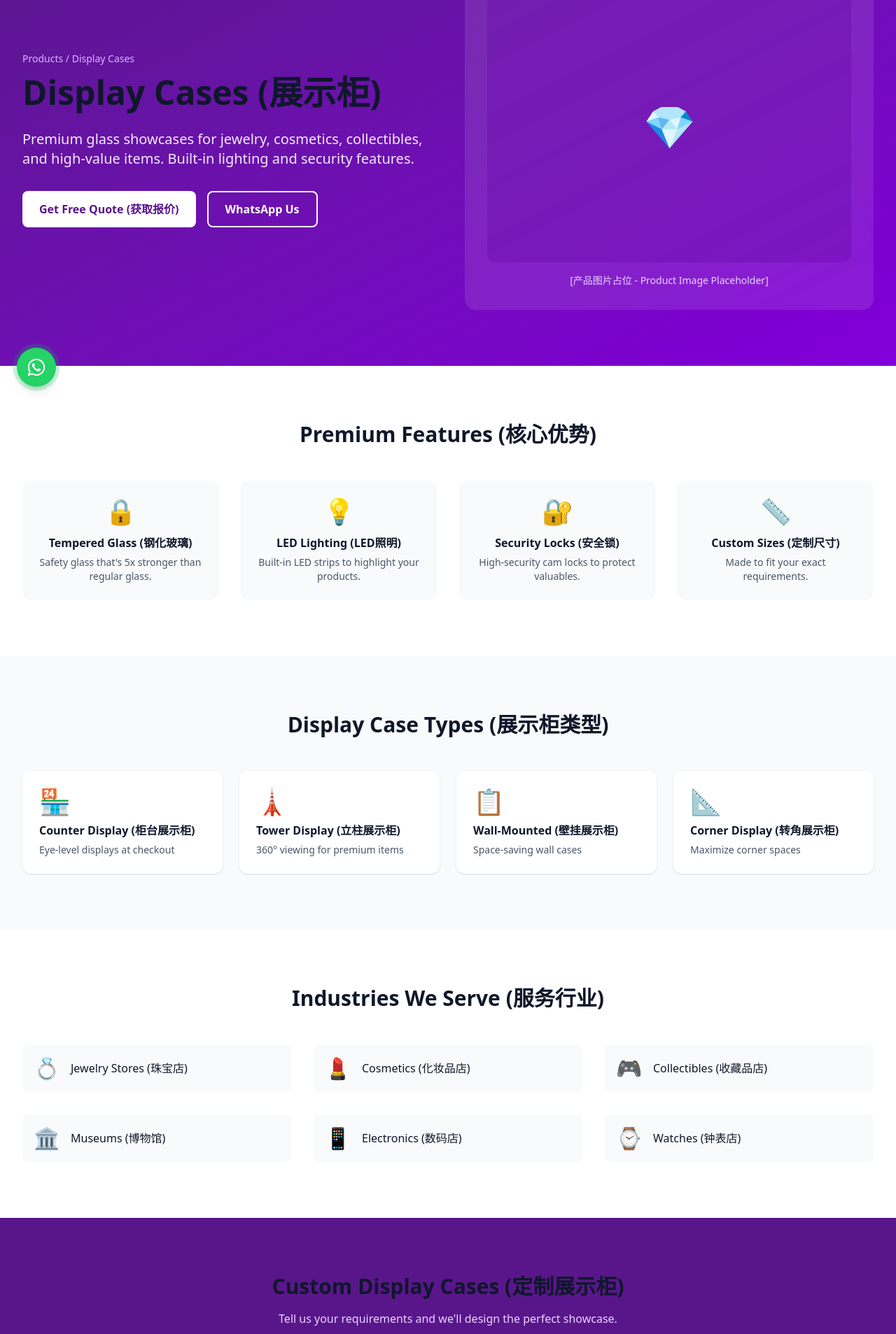
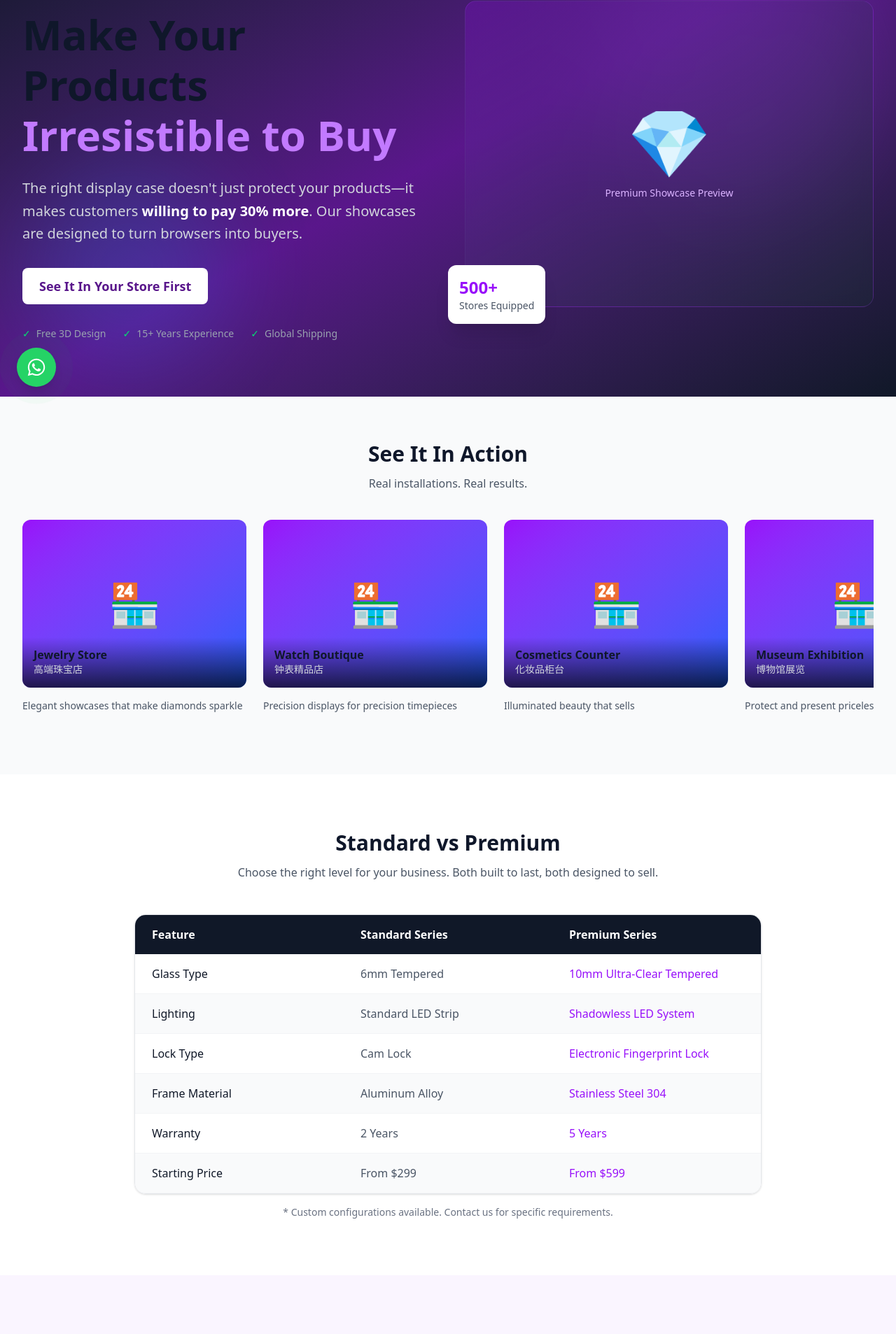
Before and after one commit to Benoy1200/goodok-website, a Next.js app: page /products/display-cases in a window 1280 px wide. Shown: the part 223-2130 px from the top of the page at 70% size. Built offline with nearby package versions, Linux system fonts and the light colour scheme.

Commit message:
feat: redesign Display Cases page with scene-based UX approach

```diff
--- a/app/products/display-cases/page.tsx
+++ b/app/products/display-cases/page.tsx
@@ -1,10 +1,11 @@
 import type { Metadata } from "next";
 import Link from "next/link";
+import Image from "next/image";
 
 export const metadata: Metadata = {
     title: "Display Cases Wholesale | Glass Showcases for Retail | Goodok",
     description:
-        "Premium glass display cases for jewelry, cosmetics, and collectibles. LED lighting, security locks, custom sizes available.",
+        "Premium glass display cases that make your jewelry shine brighter and sell faster. LED lighting, security locks, custom sizes. Free 3D design in 24h.",
     keywords: [
         "display cases",
         "glass showcase",
@@ -14,153 +15,302 @@ export const metadata: Metadata = {
     ],
 };
 
-const features = [
+// Scene gallery data - showcasing real installations
+const sceneGallery = [
     {
-        title: "Tempered Glass (钢化玻璃)",
-        description: "Safety glass that's 5x stronger than regular glass.",
-        icon: "🔒",
+        title: "Jewelry Store",
+        subtitle: "高端珠宝店",
+        description: "Elegant showcases that make diamonds sparkle",
+        image: "/images/scenes/jewelry-store.jpg",
     },
     {
-        title: "LED Lighting (LED照明)",
-        description: "Built-in LED strips to highlight your products.",
-        icon: "💡",
+        title: "Watch Boutique",
+        subtitle: "钟表精品店",
+        description: "Precision displays for precision timepieces",
+        image: "/images/scenes/watch-store.jpg",
     },
     {
-        title: "Security Locks (安全锁)",
-        description: "High-security cam locks to protect valuables.",
-        icon: "🔐",
+        title: "Cosmetics Counter",
+        subtitle: "化妆品柜台",
+        description: "Illuminated beauty that sells",
+        image: "/images/scenes/cosmetics-store.jpg",
     },
     {
-        title: "Custom Sizes (定制尺寸)",
-        description: "Made to fit your exact requirements.",
-        icon: "📏",
+        title: "Museum Exhibition",
+        subtitle: "博物馆展览",
+        description: "Protect and present priceless artifacts",
+        image: "/images/scenes/museum.jpg",
     },
 ];
 
-const types = [
-    { name: "Counter Display (柜台展示柜)", desc: "Eye-level displays at checkout", icon: "🏪" },
-    { name: "Tower Display (立柱展示柜)", desc: "360° viewing for premium items", icon: "🗼" },
-    { name: "Wall-Mounted (壁挂展示柜)", desc: "Space-saving wall cases", icon: "📋" },
-    { name: "Corner Display (转角展示柜)", desc: "Maximize corner spaces", icon: "📐" },
+// Comparison table data
+const comparisonData = {
+    headers: ["Feature", "Standard Series", "Premium Series"],
+    rows: [
+        ["Glass Type", "6mm Tempered", "10mm Ultra-Clear Tempered"],
+        ["Lighting", "Standard LED Strip", "Shadowless LED System"],
+        ["Lock Type", "Cam Lock", "Electronic Fingerprint Lock"],
+        ["Frame Material", "Aluminum Alloy", "Stainless Steel 304"],
+        ["Warranty", "2 Years", "5 Years"],
+        ["Starting Price", "From $299", "From $599"],
+    ],
+};
+
+// Case studies linking to projects
+const caseStudies = [
+    {
+        title: "Trendy Toys Store",
+        location: "Tokyo, Japan",
+        image: "/images/projects/toy-store.jpg",
+        href: "/projects/trendy-toys-store",
+        result: "40% increase in collectible sales",
+    },
+    {
+        title: "Boutique Accessories",
+        location: "Dubai, UAE",
+        image: "/images/projects/boutique.jpg",
+        href: "/projects/boutique-accessories",
+        result: "Premium positioning achieved",
+    },
+];
+
+// Why choose us points
+const whyChooseUs = [
+    {
+        icon: "🏭",
+        title: "Factory Direct",
+        description: "Cut out middlemen. Work directly with our 15,000㎡ manufacturing facility.",
+    },
+    {
+        icon: "📦",
+        title: "Safe Delivery",
+        description: "Triple-layer packaging. We've shipped to 50+ countries without a single damage claim.",
+    },
+    {
+        icon: "🎨",
+        title: "Free 3D Design",
+        description: "See your showcase in your store before ordering. 24-hour turnaround.",
+    },
 ];
 
 export default function DisplayCasesPage() {
     return (
         <div className="pt-24">
-            {/* Hero */}
-            <section className="bg-gradient-to-br from-purple-900 to-purple-700 text-white py-20">
-                <div className="container">
+            {/* Hero - User-Focused Messaging */}
+            <section className="bg-gradient-to-br from-gray-900 via-purple-900 to-gray-900 text-white py-20 relative overflow-hidden">
+                {/* Background decorative elements */}
+                <div className="absolute inset-0 opacity-20">
+                    <div className="absolute top-10 right-10 w-96 h-96 bg-purple-500 rounded-full blur-3xl"></div>
+                    <div className="absolute bottom-10 left-10 w-72 h-72 bg-blue-500 rounded-full blur-3xl"></div>
+                </div>
+
+                <div className="container relative z-10">
                     <div className="grid lg:grid-cols-2 gap-12 items-center">
                         <div>
-                            <span className="text-purple-300 text-sm font-medium">Products / Display Cases</span>
-                            <h1 className="text-4xl md:text-5xl font-bold mt-2 mb-6">
-                                Display Cases (展示柜)
+                            <span className="inline-block bg-purple-500/20 text-purple-300 px-4 py-2 rounded-full text-sm font-medium mb-6">
+                                Display Cases • 玻璃展示柜
+                            </span>
+                            <h1 className="text-4xl md:text-5xl lg:text-6xl font-bold leading-tight mb-6">
+                                Make Your Products
+                                <span className="text-purple-400 block">Irresistible to Buy</span>
                             </h1>
-                            <p className="text-xl text-purple-100 mb-8">
-                                Premium glass showcases for jewelry, cosmetics, collectibles, and high-value items.
-                                Built-in lighting and security features.
+                            <p className="text-xl text-gray-300 mb-8 leading-relaxed">
+                                The right display case doesn&apos;t just protect your products—it makes customers
+                                <strong className="text-white"> willing to pay 30% more</strong>.
+                                Our showcases are designed to turn browsers into buyers.
                             </p>
-                            <div className="flex flex-wrap gap-4">
-                                <Link href="/free-3d-design" className="btn bg-white text-purple-900 hover:bg-purple-50">
-                                    Get Free Quote (获取报价)
+                            <div className="flex flex-wrap gap-4 mb-8">
+                                <Link
+                                    href="/free-3d-design"
+                                    className="btn bg-white text-purple-900 hover:bg-gray-100 text-lg px-8 py-4"
+                                >
+                                    See It In Your Store First
                                 </Link>
-                                <a
-                                    href="https://api.whatsapp.com/send?phone=8613822102050&text=Hi%20I%20need%20display%20cases%20quote"
-                                    className="btn border-2 border-white text-white hover:bg-white hover:text-purple-900"
-                                >
-                                    WhatsApp Us
-                                </a>
+                            </div>
+                            {/* Trust badges */}
+                            <div className="flex items-center gap-6 text-sm text-gray-400">
+                                <span className="flex items-center gap-2">
+                                    <span className="text-green-400">✓</span> Free 3D Design
+                                </span>
+                                <span className="flex items-center gap-2">
+                                    <span className="text-green-400">✓</span> 15+ Years Experience
+                                </span>
+                                <span className="flex items-center gap-2">
+                                    <span className="text-green-400">✓</span> Global Shipping
+                                </span>
                             </div>
                         </div>
-                        <div className="bg-white/10 rounded-2xl p-8 backdrop-blur-sm">
-                            <div className="aspect-[4/3] bg-purple-800/50 rounded-xl flex items-center justify-center">
-                                <span className="text-6xl">💎</span>
+                        <div className="relative">
+                            {/* Hero image placeholder - will be replaced with real image */}
+                            <div className="aspect-[4/3] bg-gradient-to-br from-purple-800/50 to-gray-800/50 rounded-2xl backdrop-blur-sm border border-purple-500/20 flex items-center justify-center">
+                                <div className="text-center">
+                                    <span className="text-8xl block mb-4">💎</span>
+                                    <p className="text-purple-300 text-sm">Premium Showcase Preview</p>
+                                </div>
                             </div>
-                            <p className="text-center text-purple-200 mt-4 text-sm">
-                                [产品图片占位 - Product Image Placeholder]
-                            </p>
+                            {/* Floating stats */}
+                            <div className="absolute -bottom-6 -left-6 bg-white text-gray-900 rounded-xl p-4 shadow-xl">
+                                <div className="text-2xl font-bold text-purple-600">500+</div>
+                                <div className="text-sm text-gray-600">Stores Equipped</div>
+                            </div>
                         </div>
                     </div>
                 </div>
             </section>
 
-            {/* Features */}
-            <section className="py-20">
+            {/* Scene Gallery - Horizontal Scroll */}
+            <section className="py-16 bg-gray-50">
                 <div className="container">
-                    <h2 className="text-3xl font-bold text-center mb-12">
-                        Premium Features (核心优势)
-                    </h2>
-                    <div className="grid md:grid-cols-2 lg:grid-cols-4 gap-8">
-                        {features.map((feature) => (
-                            <div key={feature.title} className="text-center p-6 bg-gray-50 rounded-xl">
-                                <span className="text-4xl mb-4 block">{feature.icon}</span>
-                                <h3 className="font-bold mb-2">{feature.title}</h3>
-                                <p className="text-gray-600 text-sm">{feature.description}</p>
+                    <div className="text-center mb-10">
+                        <h2 className="text-3xl font-bold mb-3">See It In Action</h2>
+                        <p className="text-gray-600">Real installations. Real results.</p>
+                    </div>
+                    <div className="flex gap-6 overflow-x-auto pb-6 snap-x snap-mandatory scrollbar-hide">
+                        {sceneGallery.map((scene) => (
+                            <div
+                                key={scene.title}
+                                className="flex-shrink-0 w-80 snap-center group"
+                            >
+                                <div className="relative aspect-[4/3] bg-gray-200 rounded-xl overflow-hidden mb-4">
+                                    {/* Placeholder for scene image */}
+                                    <div className="absolute inset-0 bg-gradient-to-br from-purple-600 to-blue-600 flex items-center justify-center">
+                                        <span className="text-white text-6xl">🏪</span>
+                                    </div>
+                                    <div className="absolute bottom-0 left-0 right-0 bg-gradient-to-t from-black/70 to-transparent p-4">
+                                        <h3 className="text-white font-semibold">{scene.title}</h3>
+                                        <p className="text-gray-300 text-sm">{scene.subtitle}</p>
+                                    </div>
+                                </div>
+                                <p className="text-gray-600 text-sm">{scene.description}</p>
                             </div>
                         ))}
                     </div>
                 </div>
             </section>
 
-            {/* Types */}
-            <section className="py-20 bg-gray-50">
+            {/* Comparison Table */}
+            <section className="py-20">
                 <div className="container">
-                    <h2 className="text-3xl font-bold text-center mb-12">
-                        Display Case Types (展示柜类型)
-                    </h2>
-                    <div className="grid md:grid-cols-2 lg:grid-cols-4 gap-6">
-                        {types.map((type) => (
-                            <div key={type.name} className="bg-white rounded-xl p-6 shadow-sm">
-                                <span className="text-4xl mb-3 block">{type.icon}</span>
-                                <h3 className="font-bold mb-2">{type.name}</h3>
-                                <p className="text-gray-600 text-sm">{type.desc}</p>
+                    <div className="text-center mb-12">
+                        <h2 className="text-3xl font-bold mb-3">Standard vs Premium</h2>
+                        <p className="text-gray-600 max-w-2xl mx-auto">
+                            Choose the right level for your business. Both built to last, both designed to sell.
+                        </p>
+                    </div>
+                    <div className="max-w-4xl mx-auto">
+                        <div className="overflow-hidden rounded-2xl border border-gray-200 shadow-sm">
+                            <table className="w-full">
+                                <thead>
+                                    <tr className="bg-gray-900 text-white">
+                                        {comparisonData.headers.map((header, index) => (
+                                            <th
+                                                key={header}
+                                                className={`py-4 px-6 text-left font-semibold ${index === 0 ? "w-1/3" : "w-1/3"
+                                                    }`}
+                                            >
+                                                {header}
+                                            </th>
+                                        ))}
+                                    </tr>
+                                </thead>
+                                <tbody>
+                                    {comparisonData.rows.map((row, rowIndex) => (
+                                        <tr
+                                            key={row[0]}
+                                            className={`${rowIndex % 2 === 0 ? "bg-white" : "bg-gray-50"} border-b border-gray-100`}
+                                        >
+                                            <td className="py-4 px-6 font-medium text-gray-900">{row[0]}</td>
+                                            <td className="py-4 px-6 text-gray-600">{row[1]}</td>
+                                            <td className="py-4 px-6 text-purple-600 font-medium">{row[2]}</td>
+                                        </tr>
+                                    ))}
+                                </tbody>
+                            </table>
+                        </div>
+                        <p className="text-center text-sm text-gray-500 mt-4">
+                            * Custom configurations available. Contact us for specific requirements.
+                        </p>
+                    </div>
+                </div>
+            </section>
+
+            {/* Why Choose Us */}
+            <section className="py-20 bg-purple-50">
+                <div className="container">
+                    <div className="text-center mb-12">
+                        <h2 className="text-3xl font-bold mb-3">Why 500+ Store Owners Trust Us</h2>
+                        <p className="text-gray-600">不仅仅是展示柜，更是您生意的加速器</p>
+                    </div>
+                    <div className="grid md:grid-cols-3 gap-8">
+                        {whyChooseUs.map((item) => (
+                            <div key={item.title} className="bg-white rounded-xl p-8 shadow-sm">
+                                <span className="text-5xl block mb-4">{item.icon}</span>
+                                <h3 className="text-xl font-bold mb-3">{item.title}</h3>
+                                <p className="text-gray-600">{item.description}</p>
                             </div>
                         ))}
                     </div>
                 </div>
             </section>
 
-            {/* Industries */}
+            {/* Case Studies - See It In Action */}
             <section className="py-20">
                 <div className="container">
-                    <h2 className="text-3xl font-bold text-center mb-12">
-                        Industries We Serve (服务行业)
-                    </h2>
-                    <div className="grid md:grid-cols-3 gap-8">
-                        {[
-                            { name: "Jewelry Stores (珠宝店)", icon: "💍" },
-                            { name: "Cosmetics (化妆品店)", icon: "💄" },
-                            { name: "Collectibles (收藏品店)", icon: "🎮" },
-                            { name: "Museums (博物馆)", icon: "🏛️" },
-                            { name: "Electronics (数码店)", icon: "📱" },
-                            { name: "Watches (钟表店)", icon: "⌚" },
-                        ].map((item) => (
-                            <div key={item.name} className="flex items-center gap-4 p-4 bg-gray-50 rounded-lg">
-                                <span className="text-3xl">{item.icon}</span>
-                                <span className="font-medium">{item.name}</span>
-                            </div>
+                    <div className="text-center mb-12">
+                        <h2 className="text-3xl font-bold mb-3">Real Businesses. Real Results.</h2>
+                        <p className="text-gray-600">看看其他店主是如何使用我们的展示柜提升业绩的</p>
+                    </div>
+                    <div className="grid md:grid-cols-2 gap-8 max-w-4xl mx-auto">
+                        {caseStudies.map((study) => (
+                            <Link
+                                key={study.title}
+                                href={study.href}
+                                className="group bg-gray-50 rounded-xl overflow-hidden hover:shadow-lg transition"
+                            >
+                                <div className="aspect-video bg-gradient-to-br from-purple-600 to-blue-600 flex items-center justify-center">
+                                    <span className="text-white text-6xl">📸</span>
+                                </div>
+                                <div className="p-6">
+                                    <div className="flex justify-between items-start mb-2">
+                                        <div>
+                                            <h3 className="font-bold text-lg group-hover:text-purple-600 transition">
+                                                {study.title}
+                                            </h3>
+                                            <p className="text-gray-500 text-sm">{study.location}</p>
+                                        </div>
+                                        <span className="text-purple-600">→</span>
+                                    </div>
+                                    <div className="inline-block bg-green-100 text-green-700 text-sm px-3 py-1 rounded-full">
+                                        {study.result}
+                                    </div>
+                                </div>
+                            </Link>
                         ))}
+                    </div>
+                    <div className="text-center mt-8">
+                        <Link href="/projects" className="text-purple-600 font-medium hover:underline">
+                            View All Case Studies →
+                        </Link>
                     </div>
                 </div>
             </section>
 
-            {/* CTA */}
-            <section className="py-20 bg-purple-900 text-white">
+            {/* Final CTA - Simplified */}
+            <section className="py-20 bg-gradient-to-r from-purple-900 to-gray-900 text-white">
                 <div className="container text-center">
-                    <h2 className="text-3xl font-bold mb-4">
-                        Custom Display Cases (定制展示柜)
+                    <h2 className="text-3xl md:text-4xl font-bold mb-4">
+                        Tell Us Your Vision
                     </h2>
-                    <p className="text-purple-200 mb-8 max-w-2xl mx-auto">
-                        Tell us your requirements and we&apos;ll design the perfect showcase.
+                    <p className="text-purple-200 mb-8 max-w-2xl mx-auto text-lg">
+                        Every great store starts with a conversation. Share your ideas, and we&apos;ll create a
+                        free 3D design showing exactly how your display cases will look.
                     </p>
-                    <div className="flex flex-col sm:flex-row gap-4 justify-center">
-                        <Link href="/free-3d-design" className="btn bg-white text-purple-900 hover:bg-purple-50">
-                            Request Quote (获取报价)
-                        </Link>
-                        <Link href="/products" className="btn border-2 border-white text-white hover:bg-white hover:text-purple-900">
-                            View All Products (查看所有产品)
-                        </Link>
-                    </div>
+                    <Link
+                        href="/contact"
+                        className="btn bg-white text-purple-900 hover:bg-gray-100 text-lg px-10 py-4"
+                    >
+                        Start the Conversation
+                    </Link>
                 </div>
             </section>
         </div>
```
